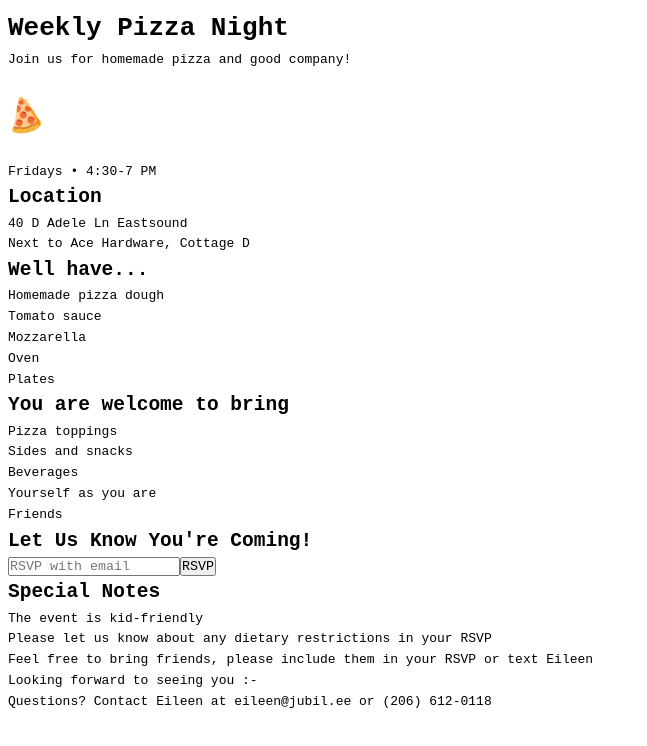
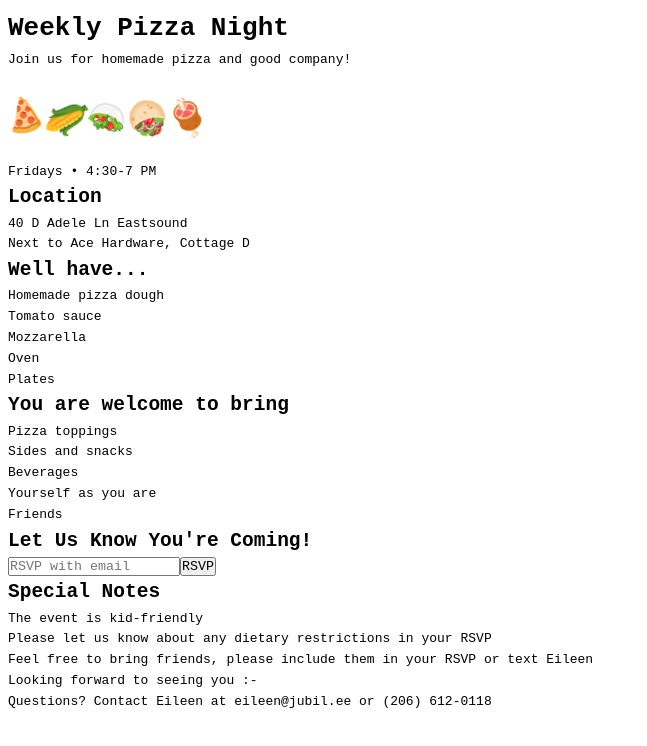
Before and after one commit to seeddisperser/Jubilee, a Next.js app: page /pizza in a window 1280 px wide. Shown: the top 746 px of the page, without its empty margins (0-647 px from the left). Built offline with nearby package versions, Linux system fonts and the light colour scheme.

Commit message:
fixed apostrophe and call

```diff
--- a/src/pages/pizza.tsx
+++ b/src/pages/pizza.tsx
@@ -1,4 +1,3 @@
-import EmailSignup from "../components/EmailSignup"
 import Rsvp from "../components/Rsvp"
 
 
@@ -10,6 +9,10 @@ export default function Pizza() {
         <h1>Weekly Pizza Night</h1>
         <p>Join us for homemade pizza and good company!</p>
         <div className="pizza-animation">🍕</div>
+        <div className="pizza-animation">🌽</div>
+        <div className="pizza-animation">🥗</div>
+        <div className="pizza-animation">🥙</div>
+        <div className="pizza-animation">🍖</div>
     </header>
 
     <div className="date-banner">
@@ -45,7 +48,7 @@ export default function Pizza() {
     </div>
 
     <div>
-        <h2>Let Us Know You're Coming!</h2>
+        <h2>Let Us Know You&apos;re Coming!</h2>
         <Rsvp />
     </div>
 
```
